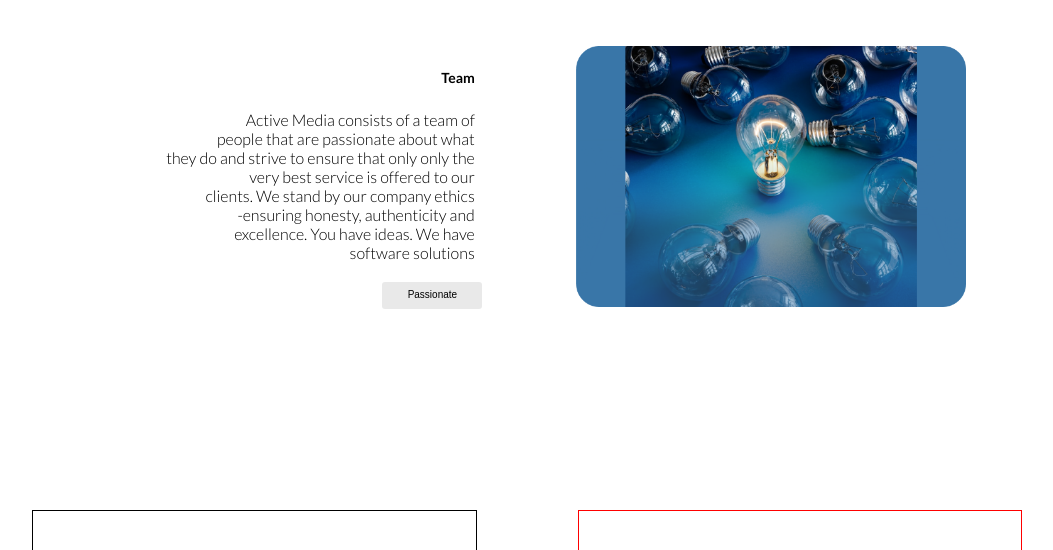
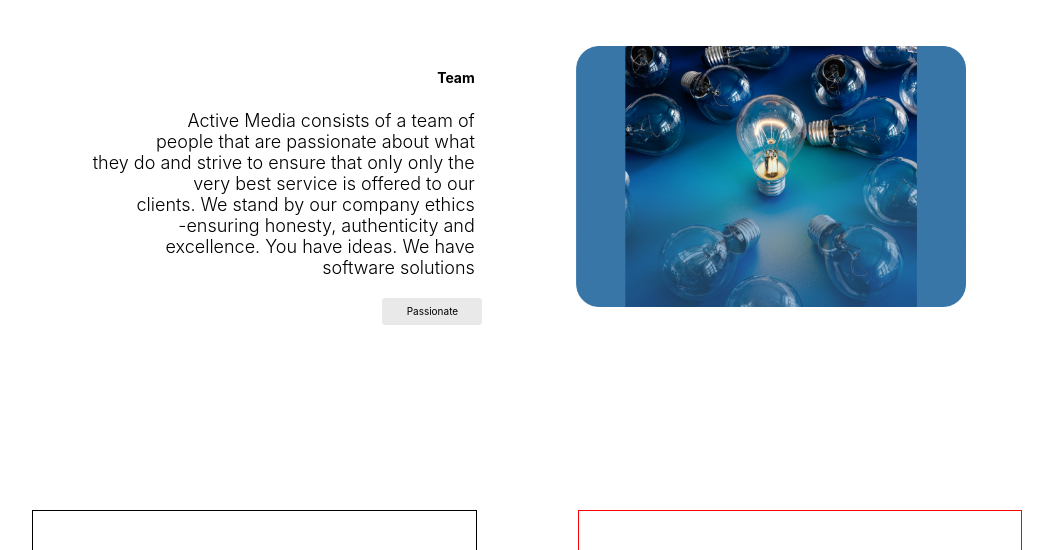
Before and after one commit to Divine-Ntambwe/Active-Media, a React (Vite) app: page /aboutUs in a window 1280 px wide. Shown: the top 550 px of the page, without its empty margins (102-1155 px from the left). Built offline with nearby package versions, Linux system fonts and the light colour scheme.

Commit message:
changed font

```diff
--- a/src/pages/About_Us.module.css
+++ b/src/pages/About_Us.module.css
@@ -17,16 +17,16 @@ h5{
     font-size: 14px;
     text-align: justify;
     text-align-last: right;
-    font-family: "Lato", sans-serif;
+    font-family: "Inter", sans-serif;
 
 
 }
 
 .teamText{
-    font-size: 16px;
+    font-size: 18px;
     text-align: justify;
     text-align-last: right;
-    font-family: "Lato", sans-serif;
+    font-family: "Inter", sans-serif;
     font-weight: 300;
     font-style: normal;
 
@@ -34,7 +34,7 @@ h5{
 
 .passionate{
     font-size: 10px;
-    font-family: sans-serif;
+    font-family: "Inter", sans-serif;
     height: 20px;
     width: 100px;
     margin-left: 350px;
```
